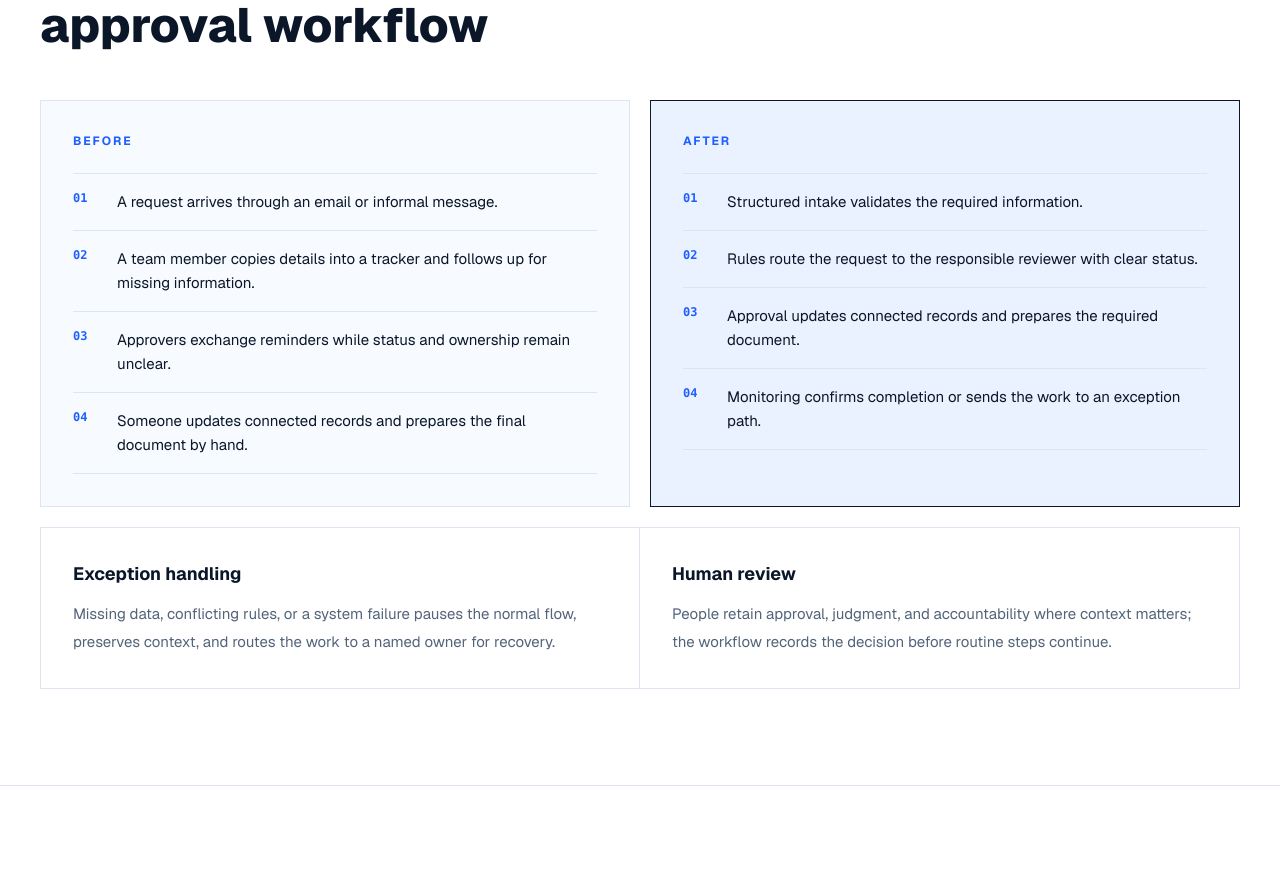
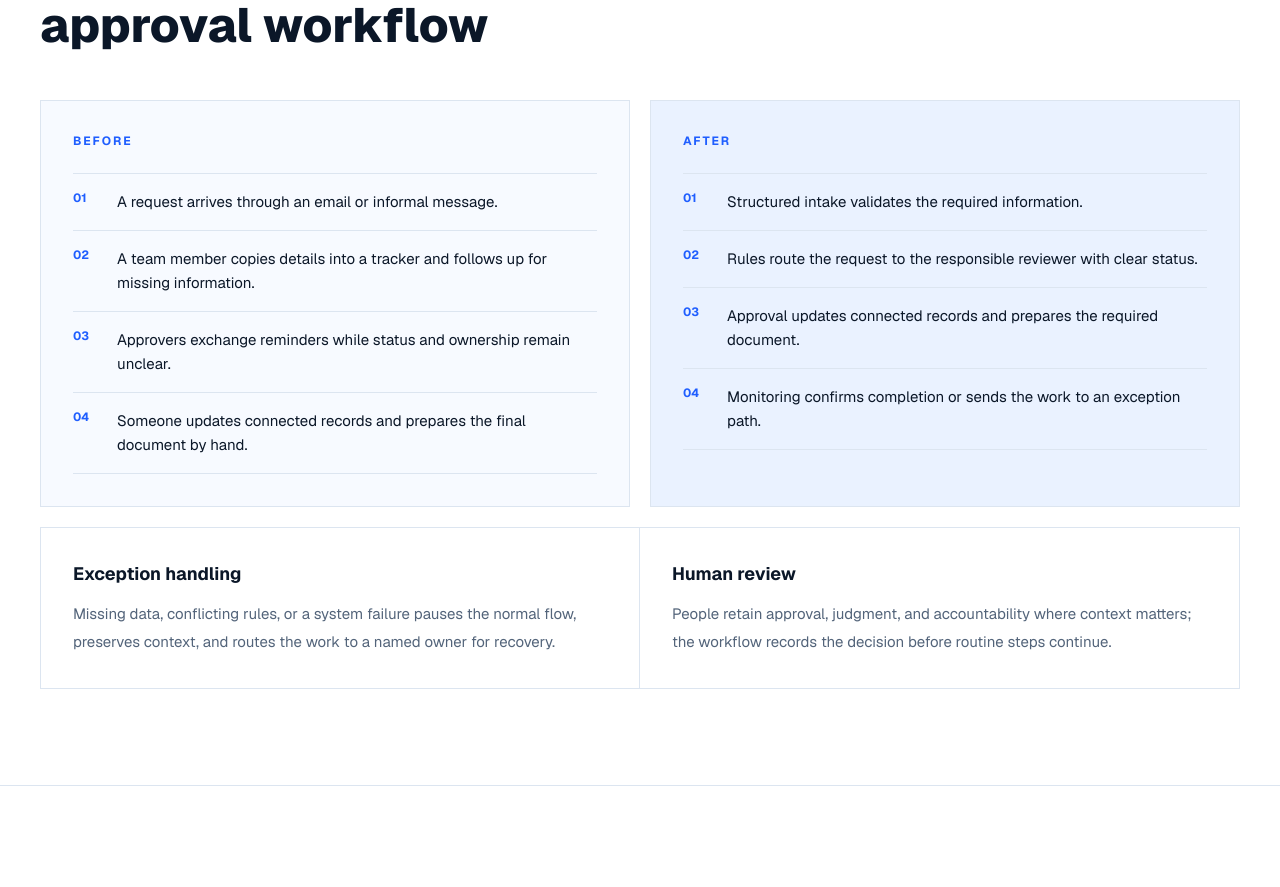
Before and after one commit to mandela237/cobrykz, a Next.js app: page /solutions/business-automation in a window 1280 px wide. Shown: the part 3197-4084 px from the top of the page. Built offline with nearby package versions, Linux system fonts and the light colour scheme; a web font is replaced by a local one.

Commit message:
fix: enforce approved solution artifact tokens

```diff
--- a/components/solutions/SolutionArtifact.tsx
+++ b/components/solutions/SolutionArtifact.tsx
@@ -21,7 +21,7 @@ function WorkflowComparison({
             className={
               workflowIndex === 0
                 ? "border border-border bg-gray-light p-6 sm:p-8"
-                : "border border-blue-border bg-blue-tint p-6 sm:p-8"
+                : "border border-border bg-blue-tint p-6 sm:p-8"
             }
           >
             <p className="text-xs font-bold uppercase tracking-[0.16em] text-blue">
@@ -35,7 +35,7 @@ function WorkflowComparison({
                 >
                   <span
                     aria-hidden="true"
-                    className="font-mono text-xs font-bold text-blue"
+                    className="text-xs font-bold text-blue"
                   >
                     {String(stepIndex + 1).padStart(2, "0")}
                   </span>
@@ -86,7 +86,7 @@ function SystemMap({
           ))}
         </div>
 
-        <div className="flex min-h-44 items-center justify-center border-y border-blue-border bg-blue-tint p-8 text-center lg:border-x lg:border-y-0">
+        <div className="flex min-h-44 items-center justify-center border-y border-border bg-blue-tint p-8 text-center lg:border-x lg:border-y-0">
           <p className="max-w-48 text-balance text-xl font-extrabold leading-tight text-navy">
             {artifact.centerLabel}
           </p>
```
Also changed, not shown: 1 other file (tests, documents, lock files or other folders).
